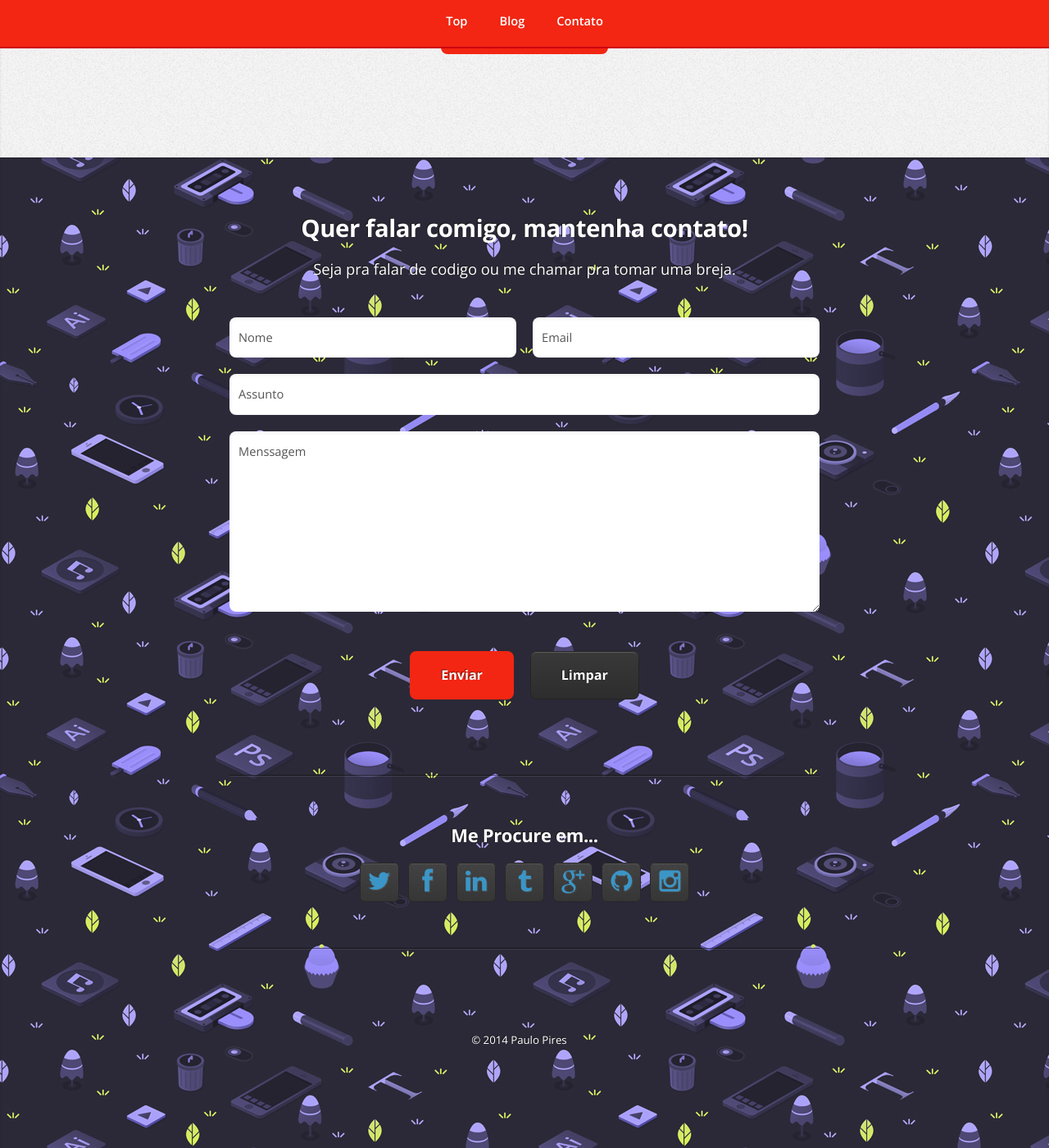
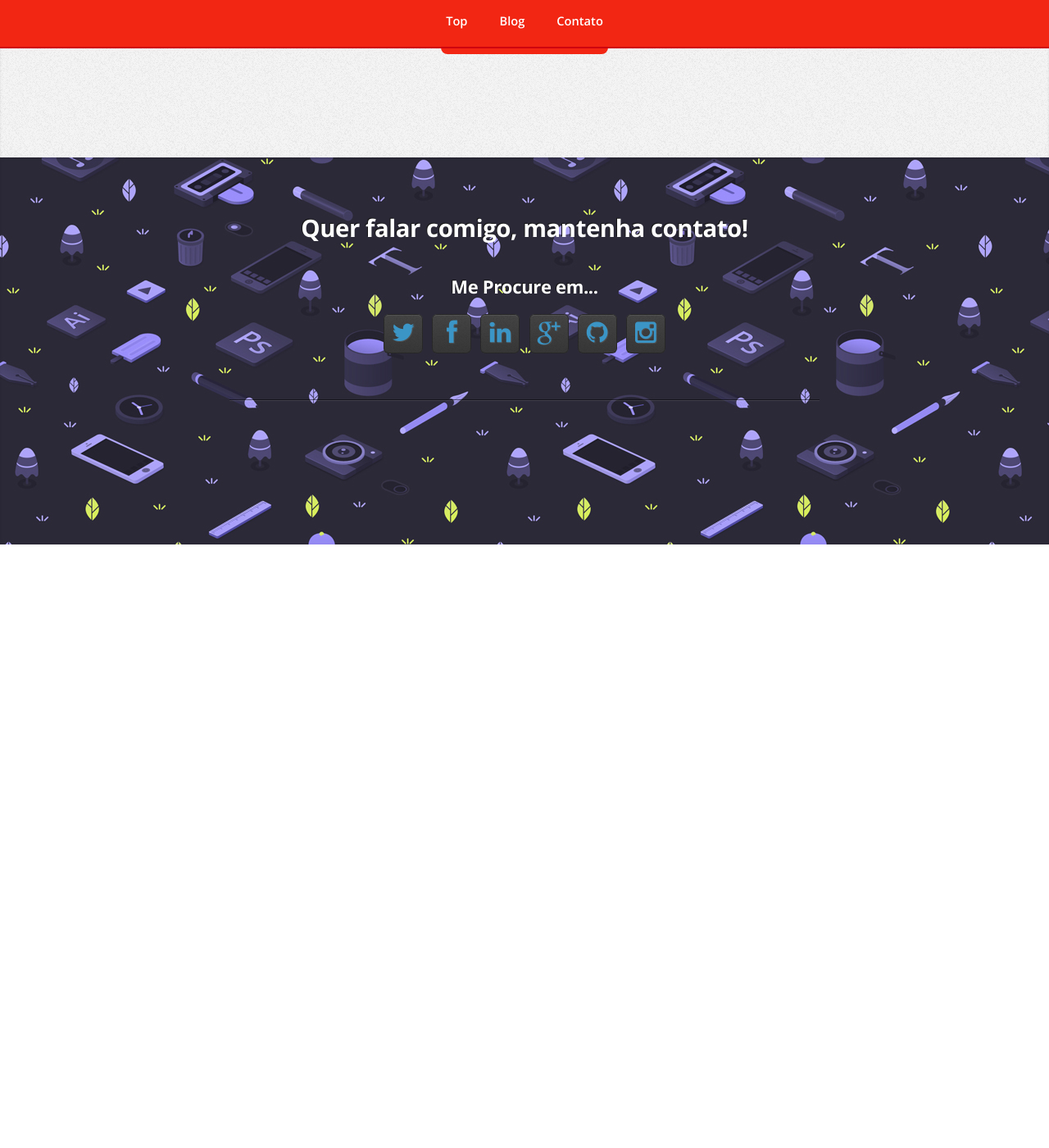
Before and after one commit to paulohp/paulohp.github.io, a Jekyll site: the page built from index.html, in a window 1280 px wide and 1400 px high, scrolled down 1287 px. Shown: the whole window at 82% size. Built offline with Jekyll 4.4.1, drawn with Linux system fonts in a browser that asks for light colours; Markdown is read by kramdown in place of the engine named in the settings; comment, search, counter and statistics services are not loaded; after the commit the page ends 2052 px from its top, so only the background shows below that.

Commit message:
removendo form de contato que nao funciona

```diff
--- a/_layouts/default.html
+++ b/_layouts/default.html
@@ -64,63 +64,18 @@
   <article id="contact" class="container small">
     <header>
       <h2>Quer falar comigo, mantenha contato!</h2>
-            <span>Seja pra falar de codigo ou me chamar pra tomar uma breja.</span>
     </header>
-          <div>
     <div class="row">
       <div class="12u">
-                <form method="post" action="#">
-                  <div>
-                    <div class="row half">
-                      <div class="6u">
-                        <input type="text" name="name" id="name" placeholder="Nome" />
-                      </div>
-                      <div class="6u">
-                        <input type="text" name="email" id="email" placeholder="Email" />
-                      </div>
-                    </div>
-                    <div class="row half">
-                      <div class="12u">
-                        <input type="text" name="subject" id="subject" placeholder="Assunto" />
-                      </div>
-                    </div>
-                    <div class="row half">
-                      <div class="12u">
-                        <textarea name="message" id="message" placeholder="Menssagem"></textarea>
-                      </div>
-                    </div>
-                    <div class="row">
-                      <div class="12u">
-                        <a href="#" class="button form-button-submit">Enviar</a>
-                        <a href="#" class="button button-alt form-button-reset">Limpar</a>
-                      </div>
-                    </div>
-                  </div>
-                </form>
-              </div>
-            </div>
-            <div class="row">
-              <div class="12u">
-                <hr />
         <h3>Me Procure em...</h3>
         <ul class="social">
           <li class="twitter"><a href="http://twitter.com/paulo_hp" class="fa fa-twitter"><span>Twitter</span></a></li>
           <li class="facebook"><a href="https://www.facebook.com/paulo.h.pires" class="fa fa-facebook"><span>Facebook</span></a></li>
           <li class="linkedin"><a href="http://br.linkedin.com/in/paulera" class="fa fa-linkedin"><span>LinkedIn</span></a></li>
-                  <li class="tumblr"><a href="http://usklandestinos.com" class="fa fa-tumblr"><span>Tumblr</span></a></li>
           <li class="googleplus"><a href="https://plus.google.com/103647787770979672147/posts" class="fa fa-google-plus"><span>Google+</span></a></li>
           <li class="github"><a href="http://github.com/paulohp" class="fa fa-github"><span>Github</span></a></li>
           <li class="instagram"><a href="http://instagram.com/paulohpa" class="fa fa-instagram"><span>Instagram</span></a></li>
-                  <!--
-                  <li class="rss"><a href="#" class="fa fa-rss"><span>RSS</span></a></li>
-                  <li class="foursquare"><a href="#" class="fa fa-foursquare"><span>Foursquare</span></a></li>
-                  <li class="skype"><a href="#" class="fa fa-skype"><span>Skype</span></a></li>
-                  <li class="soundcloud"><a href="#" class="fa fa-soundcloud"><span>Soundcloud</span></a></li>
-                  <li class="youtube"><a href="#" class="fa fa-youtube"><span>YouTube</span></a></li>
-                  <li class="blogger"><a href="#" class="fa fa-blogger"><span>Blogger</span></a></li>
-                  <li class="flickr"><a href="#" class="fa fa-flickr"><span>Flickr</span></a></li>
-                  <li class="vimeo"><a href="#" class="fa fa-vimeo"><span>Vimeo</span></a></li>
-                  -->
+
         </ul>
         <hr />
       </div>
--- a/css/style.css
+++ b/css/style.css
@@ -378,15 +378,15 @@
 				background: url('images/bg.png');
 			}
 
-			ul.social li.twitter:hover				{ background-color: #2DAAE4; }
-			ul.social li.facebook:hover				{ background-color: #3C5A98; }
+			ul.social li.twitter:hover				{ background-color: #FAFAFA; }
+			ul.social li.facebook:hover				{ background-color: #FAFAFA; }
 			ul.social li.dribbble:hover				{ background-color: #C4376B; }
-			ul.social li.linkedin:hover				{ background-color: #006599; }
+			ul.social li.linkedin:hover				{ background-color: #FAFAFA; }
 			ul.social li.tumblr:hover				{ background-color: #51718A; }
-			ul.social li.googleplus:hover			{ background-color: #DA2713; }
+			ul.social li.googleplus:hover			{ background-color: #FAFAFA; }
 			ul.social li.github:hover				{ background-color: #FAFAFA; }
 			ul.social li.rss:hover					{ background-color: #F2600B; }
-			ul.social li.instagram:hover			{ background-color: #E0D7C8; }
+			ul.social li.instagram:hover			{ background-color: #FAFAFA; }
 			ul.social li.foursquare:hover			{ background-color: #39A3D4; }
 			ul.social li.skype:hover				{ background-color: #10BEF1; }
 			ul.social li.soundcloud:hover			{ background-color: #FE5419; }
```
Also changed, not shown: other parts of _layouts/default.html (+0 -9 lines), 3 other files. Lines whose indentation alone changed are shown as unchanged.
